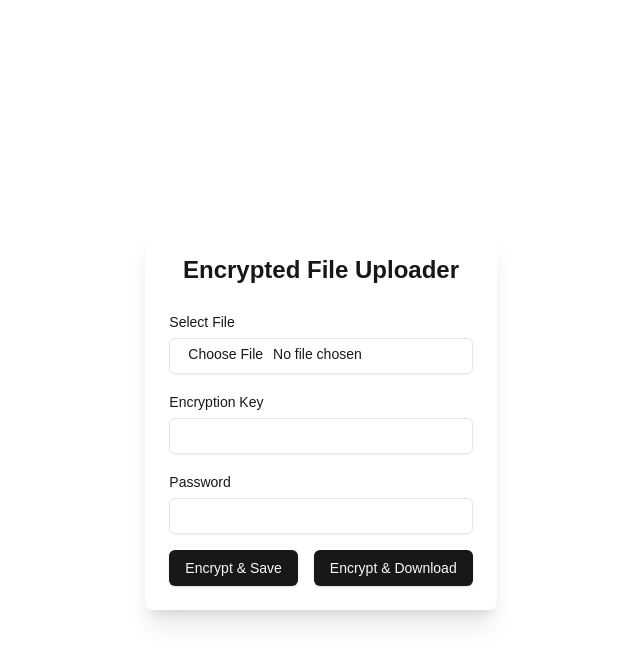
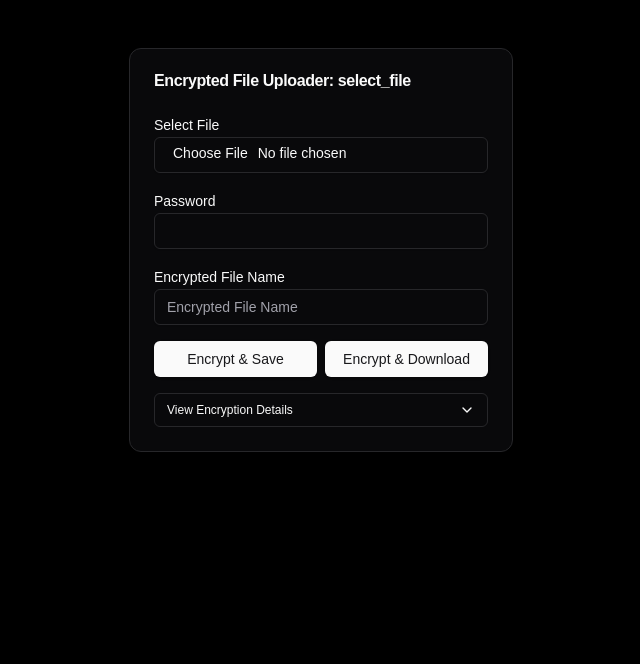
Before and after one commit to robMolloy/encrypt-drop-fe-shadcn, a Next.js app: page / in a window 1280 px wide. Shown: the top 664 px of the page, without its empty margins (319-959 px from the left). Built offline with nearby package versions, Linux system fonts and the light colour scheme.

Commit message:
functionless encryption file uploader complete

```diff
--- a/package.json
+++ b/package.json
@@ -9,6 +9,7 @@
     "lint": "next lint"
   },
   "dependencies": {
+    "@radix-ui/react-collapsible": "^1.1.2",
     "@radix-ui/react-label": "^2.1.1",
     "@radix-ui/react-slot": "^1.1.1",
     "class-variance-authority": "^0.7.1",
--- a/src/components/customComponents/EncryptedFileUploader.tsx
+++ b/src/components/customComponents/EncryptedFileUploader.tsx
@@ -1,234 +1,186 @@
-import { useRef, useState } from "react";
+import { useEffect, useRef, useState } from "react";
 import { Button } from "../ui/button";
 import { Input } from "../ui/input";
 import { Label } from "../ui/label";
+import { ClipboardCopy, ChevronDown, ChevronUp } from "lucide-react";
+import { Card, CardContent, CardHeader, CardTitle } from "@/components/ui/card";
+import {
+  Collapsible,
+  CollapsibleContent,
+  CollapsibleTrigger,
+} from "@/components/ui/collapsible";
+import {
+  generateEncryptionKeySalt,
+  generateInitializationVector,
+  serializeUInt8Array,
+} from "@/modules/encryption/encryptionUtils";
+
+// const encryptAndSave = async () => {};
+
+const copyToClipboard = (text: string) => navigator.clipboard.writeText(text);
+
+const VerticalSpace = () => {
+  return <div className="p-2" />;
+};
 
 export const EncryptedFileUploader = () => {
-  const [file, setFile] = useState<File | null>(null);
-  const [key, setKey] = useState("");
+  const fileUploadElementRef = useRef<HTMLInputElement>(null);
+  const [unencryptedFileBuffer, setUnencryptedFileBuffer] =
+    useState<ArrayBuffer>();
+
+  const [encryptedFileName, setEncryptedFileName] = useState("");
+
   const [password, setPassword] = useState("");
-  const [isEncrypting, setIsEncrypting] = useState(false);
-  const [isUploading, setIsUploading] = useState(false);
-  const [uploadedUrl, setUploadedUrl] = useState<string | null>(null);
-  const [encryptionData, setEncryptionData] = useState<{
-    iv: Uint8Array;
-    salt: Uint8Array;
-  } | null>(null);
+  const [isEncryptionKeyDataVisible, setIsEncryptionKeyDataVisible] =
+    useState(false);
+  const [serialisedInitialisationVector, setSerialisedInitialisationVector] =
+    useState("");
+  const [serialisedEncryptionKeySalt, setSerialisedEncryptionKeySalt] =
+    useState("");
 
-  console.log(`EncryptedFileUploader.tsx:${/*LL*/ 18}`, {
-    file,
-    setIsEncrypting,
-    setIsUploading,
-    setUploadedUrl,
-    setEncryptionData,
-  });
+  useEffect(() => {
+    const eks = serializeUInt8Array(generateEncryptionKeySalt());
+    setSerialisedEncryptionKeySalt(eks);
+    const iv = serializeUInt8Array(generateInitializationVector());
+    setSerialisedInitialisationVector(iv);
+  }, []);
 
-  const fileInputRef = useRef<HTMLInputElement>(null);
-
-  const handleFileChange = (e: React.ChangeEvent<HTMLInputElement>) => {
-    if (e.target.files) {
-      setFile(e.target.files[0]);
-    }
-  };
-
-  const handleEncryptAndSave = async () => {
-    // if (!file || !key || !password) {
-    //   alert("Please select a file and provide both key and password");
-    //   return;
-    // }
-    // setIsEncrypting(true);
-    // try {
-    //   const { encryptedBlob, iv, salt } = await encryptFile(
-    //     file,
-    //     key,
-    //     password
-    //   );
-    //   setEncryptionData({ iv, salt });
-    //   const encryptedFile = new File(
-    //     [encryptedBlob],
-    //     `${file.name}.encrypted`,
-    //     { type: "application/octet-stream" }
-    //   );
-    //   setIsUploading(true);
-    //   const formData = new FormData();
-    //   formData.append("file", encryptedFile);
-    //   formData.append("encryptionKey", key);
-    //   formData.append("iv", JSON.stringify(Array.from(iv)));
-    //   formData.append("salt", JSON.stringify(Array.from(salt)));
-    //   const result = await uploadFile(formData);
-    //   if (result.success) {
-    //     setUploadedUrl(result.url);
-    //     alert("File encrypted and uploaded successfully!");
-    //   } else {
-    //     alert("Failed to upload encrypted file");
-    //   }
-    // } catch (error) {
-    //   console.error("Error during encryption or upload:", error);
-    //   alert("An error occurred during encryption or upload");
-    // } finally {
-    //   setIsEncrypting(false);
-    //   setIsUploading(false);
-    // }
-  };
-
-  const handleEncryptAndDownload = async () => {
-    // if (!file || !key || !password) {
-    //   alert("Please select a file and provide both key and password");
-    //   return;
-    // }
-    // setIsEncrypting(true);
-    // try {
-    //   const { encryptedBlob, iv, salt } = await encryptFile(
-    //     file,
-    //     key,
-    //     password
-    //   );
-    //   setEncryptionData({ iv, salt });
-    //   const url = URL.createObjectURL(encryptedBlob);
-    //   const a = document.createElement("a");
-    //   a.href = url;
-    //   a.download = `${file.name}.encrypted`;
-    //   document.body.appendChild(a);
-    //   a.click();
-    //   document.body.removeChild(a);
-    //   URL.revokeObjectURL(url);
-    // } catch (error) {
-    //   console.error("Error during encryption:", error);
-    //   alert("An error occurred during encryption");
-    // } finally {
-    //   setIsEncrypting(false);
-    // }
-  };
-
-  const copyToClipboard = (text: string) => {
-    navigator.clipboard
-      .writeText(text)
-      .then(() => {
-        alert("Copied to clipboard");
-      })
-      .catch((err) => {
-        console.error("Failed to copy: ", err);
-      });
-  };
+  const handleEncryptAndDownload = async () => {};
+  const step = (() => {
+    if (!unencryptedFileBuffer) return "select_file";
+  })();
 
   return (
-    <div className="max-w-md mx-auto mt-10 p-6 bg-white rounded-lg shadow-xl">
-      <h2 className="text-2xl font-bold mb-6 text-center">
-        Encrypted File Uploader
-      </h2>
-      <div className="space-y-4">
+    <Card className="w-full max-w-md min-w-96 mx-auto shadow-lg">
+      <CardHeader>
+        <CardTitle>Encrypted File Uploader: {step}</CardTitle>
+      </CardHeader>
+      <CardContent>
         <div>
           <Label htmlFor="file">Select File</Label>
           <Input
             id="file"
             type="file"
-            onChange={handleFileChange}
-            ref={fileInputRef}
-            className="mt-1"
+            className="cursor-pointer"
+            onInput={async () => {
+              const fileInput = fileUploadElementRef.current;
+              if (!fileInput) return { success: false } as const;
+
+              const file = fileInput.files?.[0];
+              if (!file) return { success: false } as const;
+
+              const fileBuffer = await file.arrayBuffer();
+              setUnencryptedFileBuffer(fileBuffer);
+              setEncryptedFileName(`${file.name}.bin`);
+            }}
+            ref={fileUploadElementRef}
           />
         </div>
+        <VerticalSpace />
         <div>
-          <Label htmlFor="key">Encryption Key</Label>
+          <Label htmlFor="passwordInput">Password</Label>
           <Input
-            id="key"
-            type="text"
-            value={key}
-            onChange={(e) => setKey(e.target.value)}
-            className="mt-1"
-          />
-        </div>
-        <div>
-          <Label htmlFor="password">Password</Label>
-          <Input
-            id="password"
+            id="passwordInput"
             type="password"
             value={password}
             onChange={(e) => setPassword(e.target.value)}
-            className="mt-1"
           />
         </div>
-        <div className="flex space-x-4">
-          <Button
-            onClick={handleEncryptAndSave}
-            disabled={isEncrypting || isUploading}
-            className="flex-1"
-          >
-            {isEncrypting
-              ? "Encrypting..."
-              : isUploading
-              ? "Uploading..."
-              : "Encrypt & Save"}
+        <VerticalSpace />
+        <div>
+          <Label htmlFor="encryptedFileNameInput">Encrypted File Name</Label>
+          <Input
+            id="encryptedFileNameInput"
+            placeholder="Encrypted File Name"
+            type="text"
+            value={encryptedFileName}
+            onChange={(e) => setEncryptedFileName(e.target.value)}
+          />
+        </div>
+        <VerticalSpace />
+        <div className="flex gap-2">
+          <Button onClick={() => {}} disabled={false} className="flex-1">
+            Encrypt & Save
           </Button>
           <Button
             onClick={handleEncryptAndDownload}
-            disabled={isEncrypting}
+            disabled={false}
             className="flex-1"
           >
-            {isEncrypting ? "Encrypting..." : "Encrypt & Download"}
+            Encrypt & Download
           </Button>
         </div>
-        {uploadedUrl && (
-          <div className="mt-4">
-            <p className="text-sm text-gray-600">Encrypted file uploaded:</p>
-            <a
-              href={uploadedUrl}
-              className="text-blue-500 hover:underline break-all"
-              target="_blank"
-              rel="noopener noreferrer"
+        <VerticalSpace />
+        <Collapsible
+          open={isEncryptionKeyDataVisible}
+          onOpenChange={setIsEncryptionKeyDataVisible}
+          className="border rounded-md overflow-hidden"
+        >
+          <CollapsibleTrigger asChild>
+            <Button
+              variant="ghost"
+              size="sm"
+              className="flex items-center justify-between w-full rounded-none"
             >
-              {uploadedUrl}
-            </a>
-          </div>
-        )}
-        {encryptionData && (
-          <div className="mt-4 space-y-2">
-            <div>
+              <span>View Encryption Details</span>
+              {(() => {
+                const Comp = isEncryptionKeyDataVisible
+                  ? ChevronUp
+                  : ChevronDown;
+                return <Comp className="h-4 w-4" />;
+              })()}
+            </Button>
+          </CollapsibleTrigger>
+          <CollapsibleContent className="p-3">
+            <div className="space-y-2">
               <Label htmlFor="iv">Initialization Vector (IV)</Label>
-              <div className="flex mt-1">
+              <div className="flex">
                 <Input
                   id="iv"
-                  value={JSON.stringify(Array.from(encryptionData.iv))}
-                  readOnly
+                  value={serialisedInitialisationVector}
+                  onChange={(e) =>
+                    setSerialisedInitialisationVector(e.target.value)
+                  }
                   className="font-mono text-sm flex-grow"
                 />
                 <Button
                   onClick={() =>
-                    copyToClipboard(
-                      JSON.stringify(Array.from(encryptionData.iv))
-                    )
+                    copyToClipboard(serialisedInitialisationVector)
                   }
-                  className="ml-2 px-2"
+                  size="icon"
+                  variant="outline"
+                  className="ml-2"
                   aria-label="Copy IV"
                 >
-                  {/* <ClipboardCopy className="h-4 w-4" /> */}
+                  <ClipboardCopy className="h-4 w-4" />
                 </Button>
               </div>
             </div>
-            <div>
-              <Label htmlFor="salt">Salt</Label>
-              <div className="flex mt-1">
+
+            <VerticalSpace />
+
+            <div className="space-y-2">
+              <Label htmlFor="salt">Serialised Encryption Key Salt</Label>
+              <div className="flex">
                 <Input
                   id="salt"
-                  value={JSON.stringify(Array.from(encryptionData.salt))}
-                  readOnly
+                  value={serialisedEncryptionKeySalt}
                   className="font-mono text-sm flex-grow"
                 />
                 <Button
-                  onClick={() =>
-                    copyToClipboard(
-                      JSON.stringify(Array.from(encryptionData.salt))
-                    )
-                  }
-                  className="ml-2 px-2"
+                  onClick={() => copyToClipboard(serialisedEncryptionKeySalt)}
+                  size="icon"
+                  variant="outline"
+                  className="ml-2"
                   aria-label="Copy Salt"
                 >
-                  {/* <ClipboardCopy className="h-4 w-4" /> */}
+                  <ClipboardCopy className="h-4 w-4" />
                 </Button>
               </div>
             </div>
-          </div>
-        )}
-      </div>
-    </div>
+          </CollapsibleContent>
+        </Collapsible>
+      </CardContent>
+    </Card>
   );
 };
--- /dev/null
+++ b/src/components/ui/card.tsx
@@ -0,0 +1,76 @@
+import * as React from "react"
+
+import { cn } from "@/lib/utils"
+
+const Card = React.forwardRef<
+  HTMLDivElement,
+  React.HTMLAttributes<HTMLDivElement>
+>(({ className, ...props }, ref) => (
+  <div
+    ref={ref}
+    className={cn(
+      "rounded-xl border bg-card text-card-foreground shadow",
+      className
+    )}
+    {...props}
+  />
+))
+Card.displayName = "Card"
+
+const CardHeader = React.forwardRef<
+  HTMLDivElement,
+  React.HTMLAttributes<HTMLDivElement>
+>(({ className, ...props }, ref) => (
+  <div
+    ref={ref}
+    className={cn("flex flex-col space-y-1.5 p-6", className)}
+    {...props}
+  />
+))
+CardHeader.displayName = "CardHeader"
+
+const CardTitle = React.forwardRef<
+  HTMLDivElement,
+  React.HTMLAttributes<HTMLDivElement>
+>(({ className, ...props }, ref) => (
+  <div
+    ref={ref}
+    className={cn("font-semibold leading-none tracking-tight", className)}
+    {...props}
+  />
+))
+CardTitle.displayName = "CardTitle"
+
+const CardDescription = React.forwardRef<
+  HTMLDivElement,
+  React.HTMLAttributes<HTMLDivElement>
+>(({ className, ...props }, ref) => (
+  <div
+    ref={ref}
+    className={cn("text-sm text-muted-foreground", className)}
+    {...props}
+  />
+))
+CardDescription.displayName = "CardDescription"
+
+const CardContent = React.forwardRef<
+  HTMLDivElement,
+  React.HTMLAttributes<HTMLDivElement>
+>(({ className, ...props }, ref) => (
+  <div ref={ref} className={cn("p-6 pt-0", className)} {...props} />
+))
+CardContent.displayName = "CardContent"
+
+const CardFooter = React.forwardRef<
+  HTMLDivElement,
+  React.HTMLAttributes<HTMLDivElement>
+>(({ className, ...props }, ref) => (
+  <div
+    ref={ref}
+    className={cn("flex items-center p-6 pt-0", className)}
+    {...props}
+  />
+))
+CardFooter.displayName = "CardFooter"
+
+export { Card, CardHeader, CardFooter, CardTitle, CardDescription, CardContent }
--- /dev/null
+++ b/src/components/ui/collapsible.tsx
@@ -0,0 +1,9 @@
+import * as CollapsiblePrimitive from "@radix-ui/react-collapsible"
+
+const Collapsible = CollapsiblePrimitive.Root
+
+const CollapsibleTrigger = CollapsiblePrimitive.CollapsibleTrigger
+
+const CollapsibleContent = CollapsiblePrimitive.CollapsibleContent
+
+export { Collapsible, CollapsibleTrigger, CollapsibleContent }
--- /dev/null
+++ b/src/modules/encryption/encryptionUtils.ts
@@ -0,0 +1,137 @@
+export const generateInitializationVector = () => {
+  return crypto.getRandomValues(new Uint8Array(12));
+};
+export const generateEncryptionKeySalt = () => {
+  return crypto.getRandomValues(new Uint8Array(16));
+};
+
+export const deriveEncryptionKey = async (x: {
+  password: string;
+  serializedEncryptionKeySalt: string;
+}) => {
+  try {
+    const encryptionKeySaltResponse = deserializeUInt8Array(
+      x.serializedEncryptionKeySalt
+    );
+    if (!encryptionKeySaltResponse.success) return { success: false } as const;
+
+    const encoder = new TextEncoder();
+    const keyMaterial = await window.crypto.subtle.importKey(
+      "raw",
+      encoder.encode(x.password),
+      "PBKDF2",
+      false,
+      ["deriveKey"]
+    );
+
+    const data = await window.crypto.subtle.deriveKey(
+      {
+        name: "PBKDF2",
+        salt: encryptionKeySaltResponse.data,
+        iterations: 100000,
+        hash: "SHA-256",
+      },
+      keyMaterial,
+      { name: "AES-GCM", length: 256 },
+      false,
+      ["encrypt", "decrypt"]
+    );
+    return { success: true, data } as const;
+  } catch (e) {
+    const error = e as { message: string };
+    console.error(`utils.ts:${/*LL*/ 16}`, { error });
+    return { success: false, error } as const;
+  }
+};
+
+export const decryptFile = async (x: {
+  serializedInitializationVector: string;
+  password: string;
+  serializedEncryptionKeySalt: string;
+  encryptedFileBuffer: ArrayBuffer;
+}) => {
+  try {
+    const initializationVectorResponse = deserializeUInt8Array(
+      x.serializedInitializationVector
+    );
+    const encryptionKeySaltResponse = deserializeUInt8Array(
+      x.serializedEncryptionKeySalt
+    );
+    if (
+      !initializationVectorResponse.success ||
+      !encryptionKeySaltResponse.success
+    )
+      return { success: false } as const;
+
+    const encryptionKeyResponse = await deriveEncryptionKey({
+      password: x.password,
+      serializedEncryptionKeySalt: x.serializedEncryptionKeySalt,
+    });
+    if (!encryptionKeyResponse.success) return { success: false } as const;
+    const encryptionKey = encryptionKeyResponse.data;
+    const decryptedFile = await window.crypto.subtle.decrypt(
+      { name: "AES-GCM", iv: initializationVectorResponse.data },
+      encryptionKey,
+      x.encryptedFileBuffer
+    );
+
+    return { success: true, data: decryptedFile } as const;
+  } catch (e) {
+    const error = e as { message: string };
+    console.error(`utils.ts:${/*LL*/ 52}`, { error });
+    return { success: false, error } as const;
+  }
+};
+
+export const encryptFile = async (x: {
+  password: string;
+  serializedInitializationVector: string;
+  serializedEncryptionKeySalt: string;
+  unencryptedFileBuffer: ArrayBuffer;
+}) => {
+  try {
+    const encryptionKeySaltResponse = deserializeUInt8Array(
+      x.serializedEncryptionKeySalt
+    );
+    if (!encryptionKeySaltResponse.success) return { success: false } as const;
+    const initializationVectorResponse = deserializeUInt8Array(
+      x.serializedInitializationVector
+    );
+    if (!initializationVectorResponse.success)
+      return { success: false } as const;
+    const encryptionKeyResponse = await deriveEncryptionKey({
+      password: x.password,
+      serializedEncryptionKeySalt: x.serializedEncryptionKeySalt,
+    });
+    if (!encryptionKeyResponse.success) return { success: false } as const;
+
+    const encryptedFile = await window.crypto.subtle.encrypt(
+      { name: "AES-GCM", iv: initializationVectorResponse.data },
+      encryptionKeyResponse.data,
+      x.unencryptedFileBuffer
+    );
+    return { success: true, data: encryptedFile } as const;
+  } catch (e) {
+    const error = e as { message: string };
+    console.error(`utils.ts:${/*LL*/ 76}`, { error });
+    return { success: false, error } as const;
+  }
+};
+
+export const serializeUInt8Array = (arr: Uint8Array) => {
+  const serialized = JSON.stringify(Array.from(arr));
+
+  return serialized;
+};
+
+export const deserializeUInt8Array = (str: string) => {
+  try {
+    const deserialized = new Uint8Array(JSON.parse(str));
+
+    return { success: true, data: deserialized } as const;
+  } catch (e) {
+    const error = e as { message: string };
+    console.error(`utils.ts:${/*LL*/ 94}`, { error });
+    return { success: false, error } as const;
+  }
+};
--- a/src/pages/_document.tsx
+++ b/src/pages/_document.tsx
@@ -2,9 +2,9 @@ import { Html, Head, Main, NextScript } from "next/document";
 
 export default function Document() {
   return (
-    <Html lang="en">
+    <Html lang="en" className="dark">
       <Head />
-      <body className="antialiased">
+      <body className="antialiased bg-black">
         <Main />
         <NextScript />
       </body>
--- a/src/pages/index.tsx
+++ b/src/pages/index.tsx
@@ -2,8 +2,8 @@ import { EncryptedFileUploader } from "@/components/customComponents/EncryptedFi
 
 export default function Home() {
   return (
-    <main className="min-h-screen flex justify-center items-center">
-      <div className="h-full">
+    <main className="min-h-screen flex justify-center py-12">
+      <div>
         <EncryptedFileUploader />
       </div>
     </main>
```
Also changed, not shown: .eslintrc.json, 1 other file (tests, documents, lock files or other folders).
